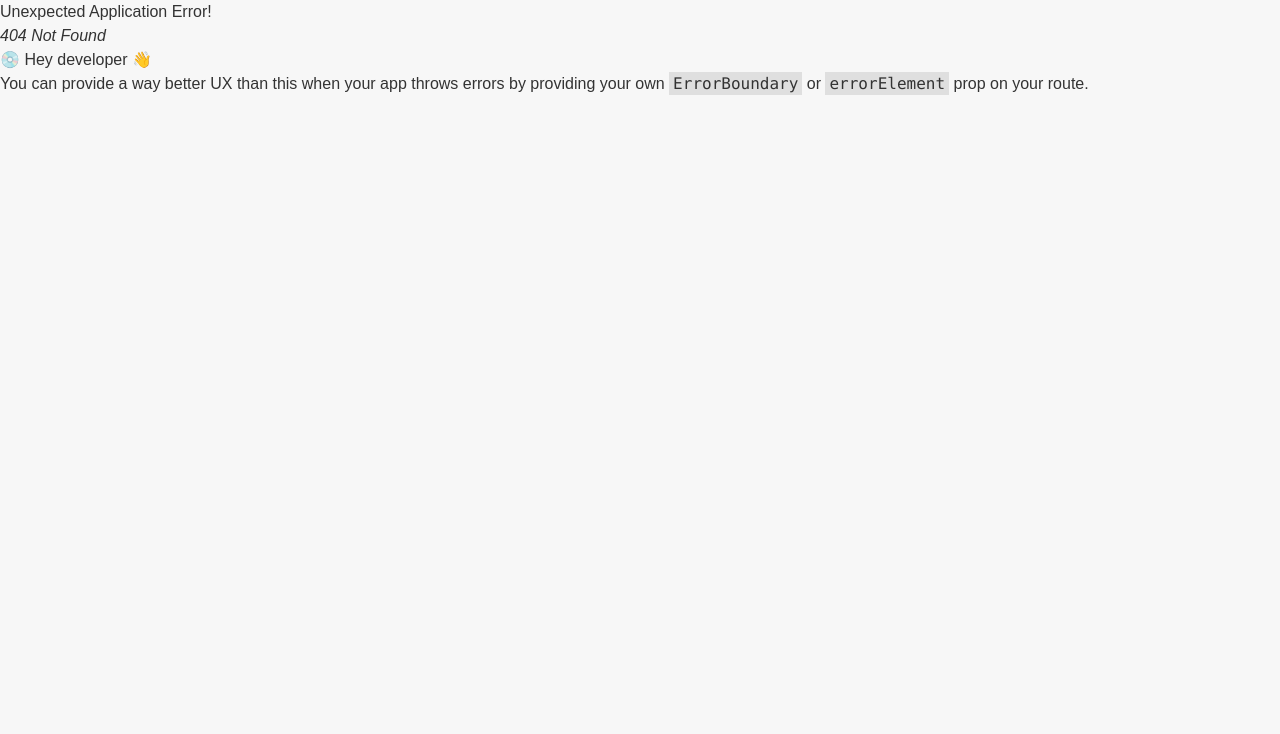
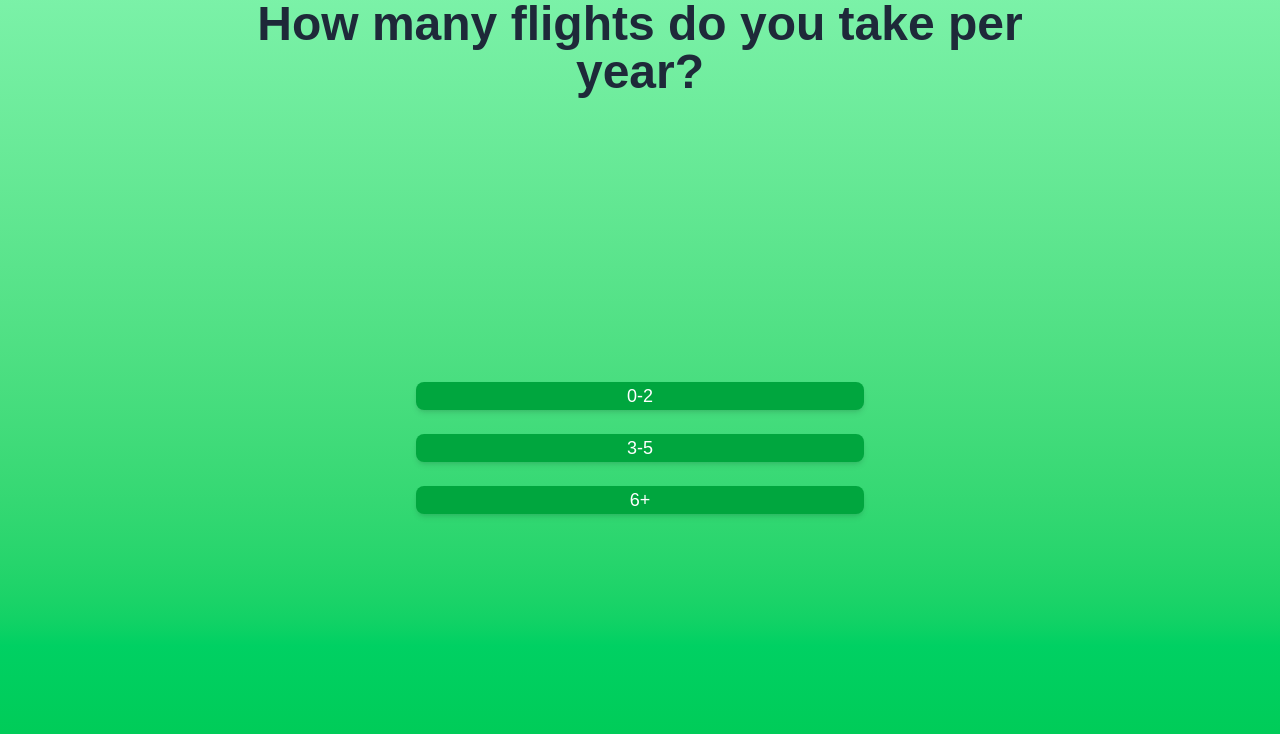
Before and after one commit to Dhruv-0-Arora/WAForge, a React (Vite) app: page /evaluation in a window 1280 px wide. Before the commit this address had no page. Shown: the top 734 px of the page. Built offline with nearby package versions, Linux system fonts and the light colour scheme.

Commit message:
Evaluation base setup

```diff
--- a/src/index.jsx
+++ b/src/index.jsx
@@ -7,12 +7,14 @@ import reportWebVitals from "./reportWebVitals";
 import Home from "./pages/Home";
 import PlaneTracker from "./pages/PlaneTracker";
 import About from "./pages/About"; // Ensure this is imported
+import Evaluation from "./pages/Evaluation"; // Ensure this is imported
 
 // Define routes
 const router = createBrowserRouter([
     { path: "/", element: <Home /> },
     { path: "/tracker", element: <PlaneTracker /> },
     { path: "/about", element: <About /> }, // Ensure this exists
+    { path: "/evaluation", element: <Evaluation /> }, // Ensure this exists
 ]);
 
 const root = ReactDOM.createRoot(document.getElementById("root"));
--- /dev/null
+++ b/src/pages/Evaluation.jsx
@@ -0,0 +1,74 @@
+import { useState } from "react";
+
+const questionFlow = {
+  "How many flights do you take per year?": {
+    options: ["0-2", "3-5", "6+"],
+    next: {
+      "0-2": "How many miles do you drive per week?",
+      "3-5": "Do you use carbon offsets for flights?",
+      "6+": "How often do you travel internationally?"
+    }
+  },
+  "How many miles do you drive per week?": {
+    options: ["0-10", "11-50", "50+"],
+    next: {
+      "0-10": "Do you use public transportation?",
+      "11-50": "What type of vehicle do you primarily use?",
+      "50+": "Do you carpool regularly?"
+    }
+  },
+  "Do you use carbon offsets for flights?": {
+    options: ["Yes", "No"],
+    next: {
+      "Yes": "Do you actively try to reduce your carbon footprint?",
+      "No": "What is your household's primary energy source?"
+    }
+  },
+  "How often do you travel internationally?": {
+    options: ["Rarely", "Sometimes", "Frequently"],
+    next: {
+      "Rarely": "How often do you eat meat?",
+      "Sometimes": "What is your household's primary energy source?",
+      "Frequently": "Do you actively try to reduce your carbon footprint?"
+    }
+  },
+  // Add more questions as needed
+};
+
+export default function CarbonSurvey() {
+  const [currentQuestion, setCurrentQuestion] = useState(Object.keys(questionFlow)[0]);
+  const [answers, setAnswers] = useState({});
+
+  const handleAnswer = (answer) => {
+    const newAnswers = { ...answers, [currentQuestion]: answer };
+    setAnswers(newAnswers);
+
+    const nextQuestion = questionFlow[currentQuestion]?.next[answer];
+    if (nextQuestion) {
+      setCurrentQuestion(nextQuestion);
+    } else {
+      alert("Survey completed! Your responses: " + JSON.stringify(newAnswers, null, 2));
+    }
+  };
+
+  return (
+    <div className="flex flex-col items-center min-h-screen bg-gradient-to-b from-green-300 to-green-500 p-4">
+      <h2 className="text-5xl font-bold text-gray-800 mt-16 text-center w-full max-w-3xl">
+        {currentQuestion}
+      </h2>
+      <div className="flex flex-col items-center justify-center flex-grow w-full max-w-xl">
+        <div className="grid grid-cols-1 gap-6 w-full max-w-md mt-8">
+          {questionFlow[currentQuestion]?.options.map((option) => (
+            <button
+              key={option}
+              className="bg-green-600 text-white py-4 px-6 text-lg rounded-lg hover:bg-green-700 transition duration-300 shadow-md"
+              onClick={() => handleAnswer(option)}
+            >
+              {option}
+            </button>
+          ))}
+        </div>
+      </div>
+    </div>
+  );
+}
```
Also changed, not shown: 1 other file (tests, documents, lock files or other folders).
